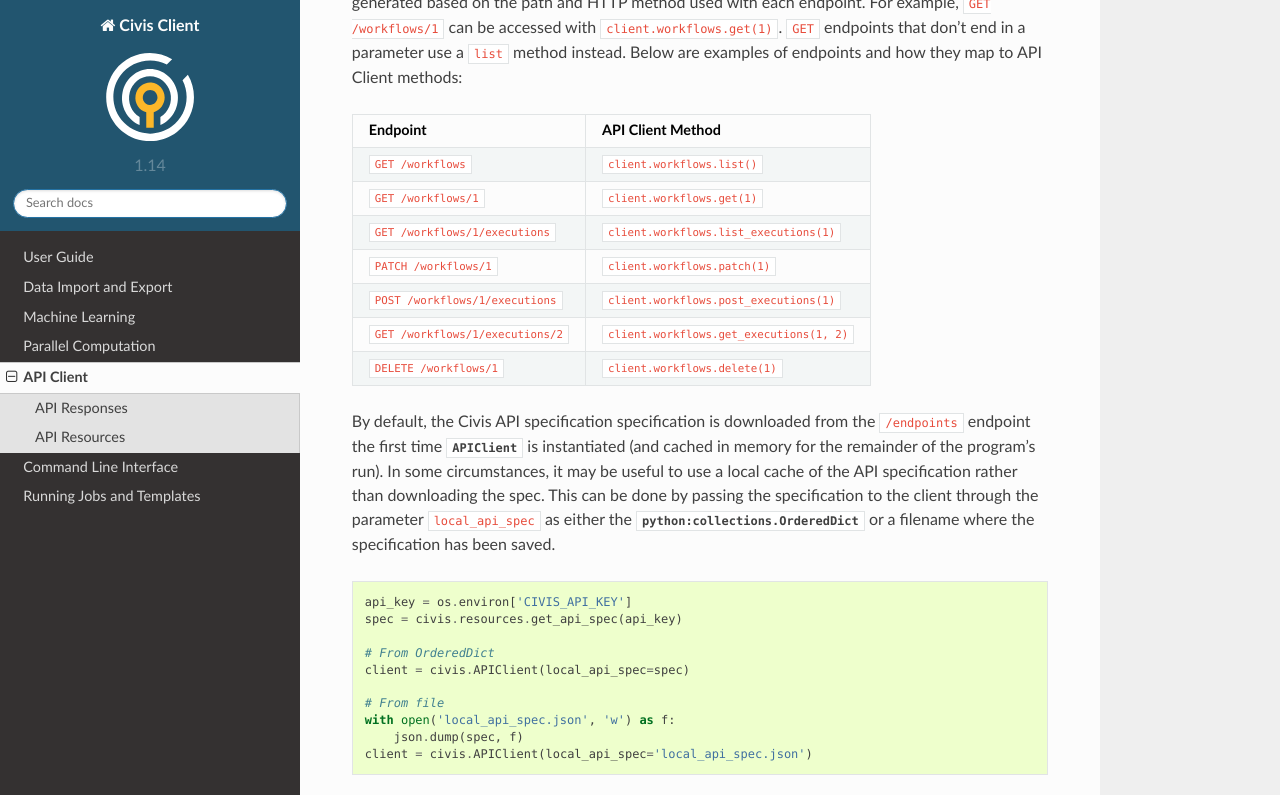
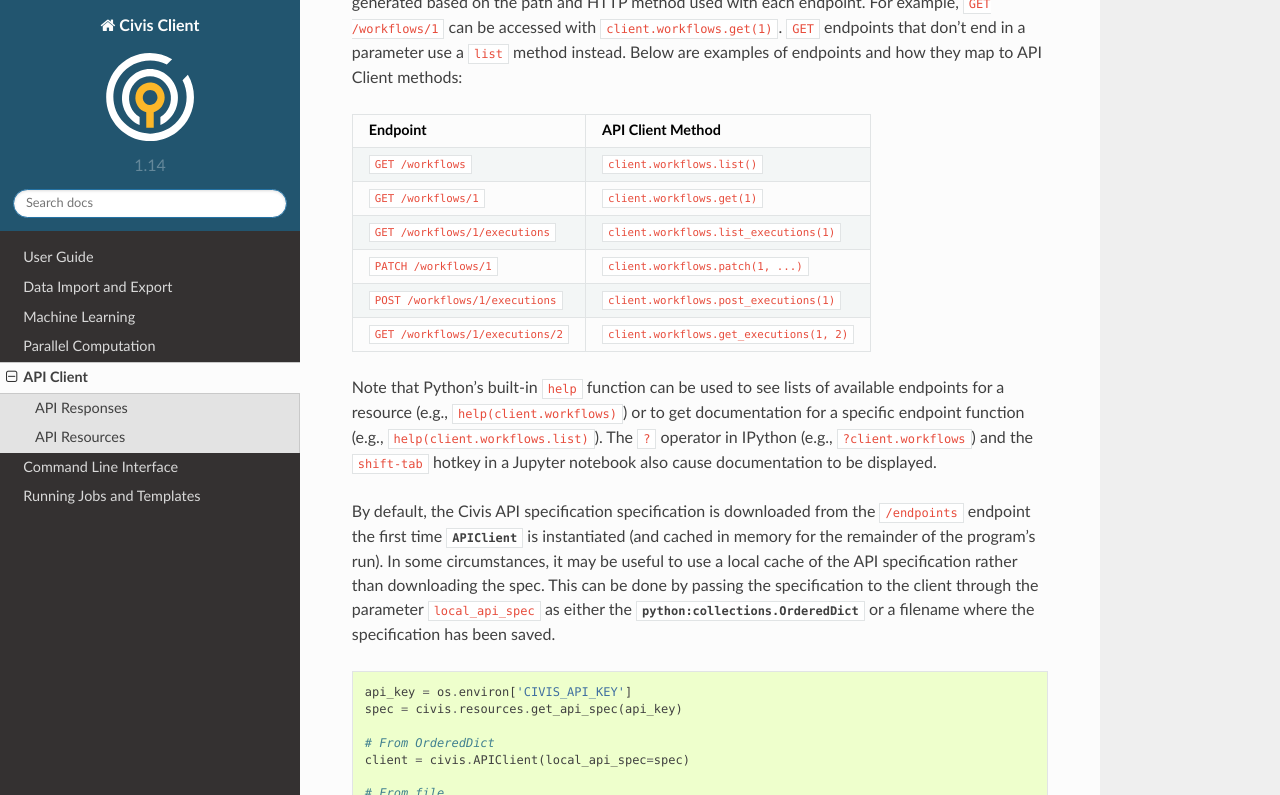
Before and after one commit to civisanalytics/civis-python, a Sphinx documentation site: the page built from docs/source/client.rst, in a window 1280 px wide and 900 px high, scrolled down 424 px, cut to the strip 0-795 px from the top of the window. Built offline with Sphinx 7.4.7 and the Read the Docs theme 2.0.0, drawn with Linux system fonts in a browser that asks for light colours.

Commit message:
[APIC-307] fix a workflows usage example in docs/source/client.rst (#409)
* fix a workflows usage example in docs/source/client.rst that had an incorrect endpoint
* add a note about using the built-in help function to show API client docs

```diff
--- a/docs/source/client.rst
+++ b/docs/source/client.rst
@@ -30,14 +30,18 @@
 +-----------------------------------+-------------------------------------------+
 | ``GET /workflows/1/executions``   | ``client.workflows.list_executions(1)``   |
 +-----------------------------------+-------------------------------------------+
-| ``PATCH /workflows/1``            | ``client.workflows.patch(1)``             |
+| ``PATCH /workflows/1``            | ``client.workflows.patch(1, ...)``        |
 +-----------------------------------+-------------------------------------------+
 | ``POST /workflows/1/executions``  | ``client.workflows.post_executions(1)``   |
 +-----------------------------------+-------------------------------------------+
 | ``GET /workflows/1/executions/2`` | ``client.workflows.get_executions(1, 2)`` |
 +-----------------------------------+-------------------------------------------+
-| ``DELETE /workflows/1``           | ``client.workflows.delete(1)``            |
-+-----------------------------------+-------------------------------------------+
+
+Note that Python's built-in ``help`` function can be used to see lists of
+available endpoints for a resource (e.g., ``help(client.workflows)``) or to get
+documentation for a specific endpoint function (e.g.,
+``help(client.workflows.list)``). The ``?`` operator in IPython (e.g., ``?client.workflows``) and the ``shift-tab``
+hotkey in a Jupyter notebook also cause documentation to be displayed.
 
 By default, the Civis API specification specification is downloaded from
 the ``/endpoints`` endpoint the first time :class:`~civis.APIClient` is
```
Also changed, not shown: CHANGELOG.md (+3 -0 lines).
